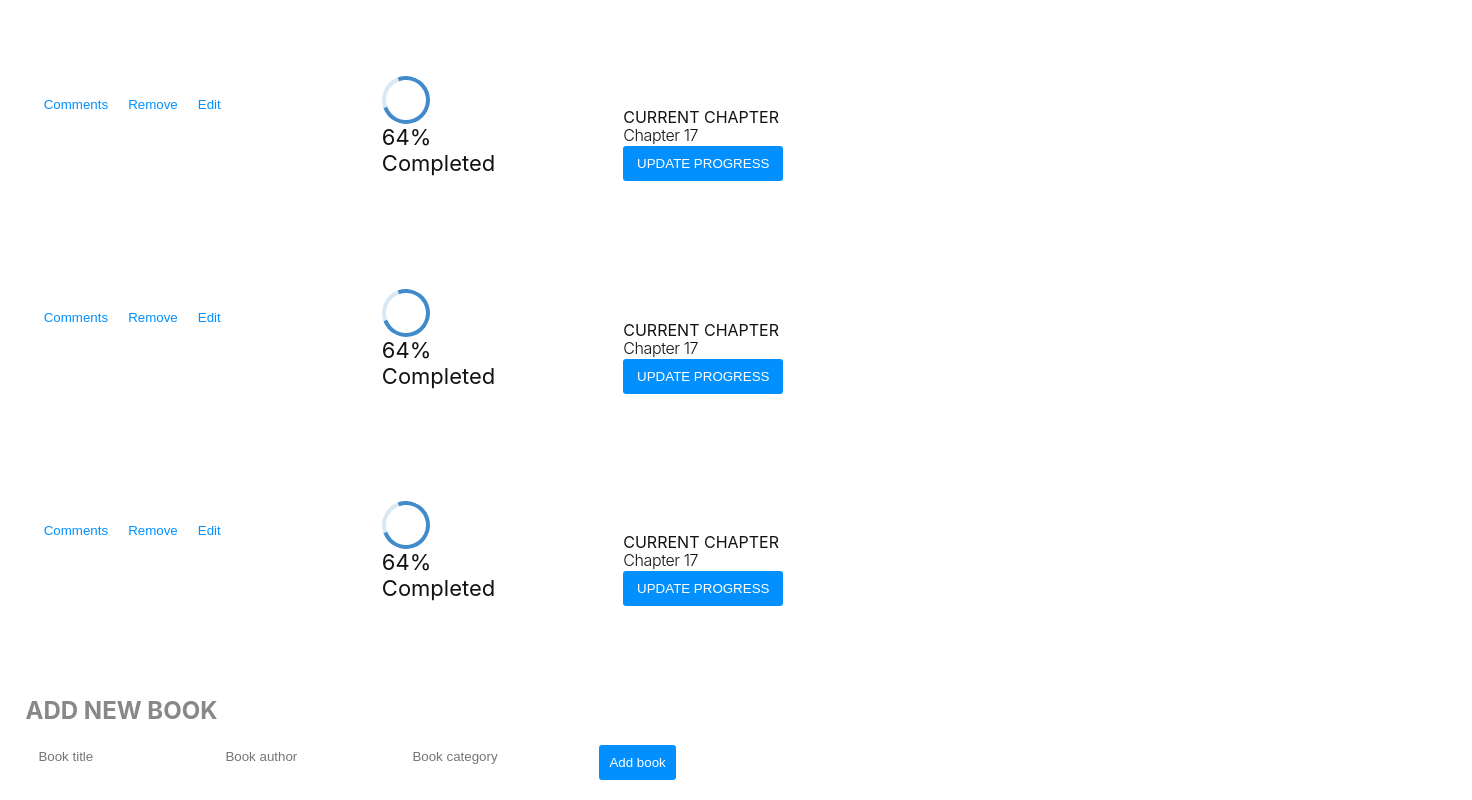
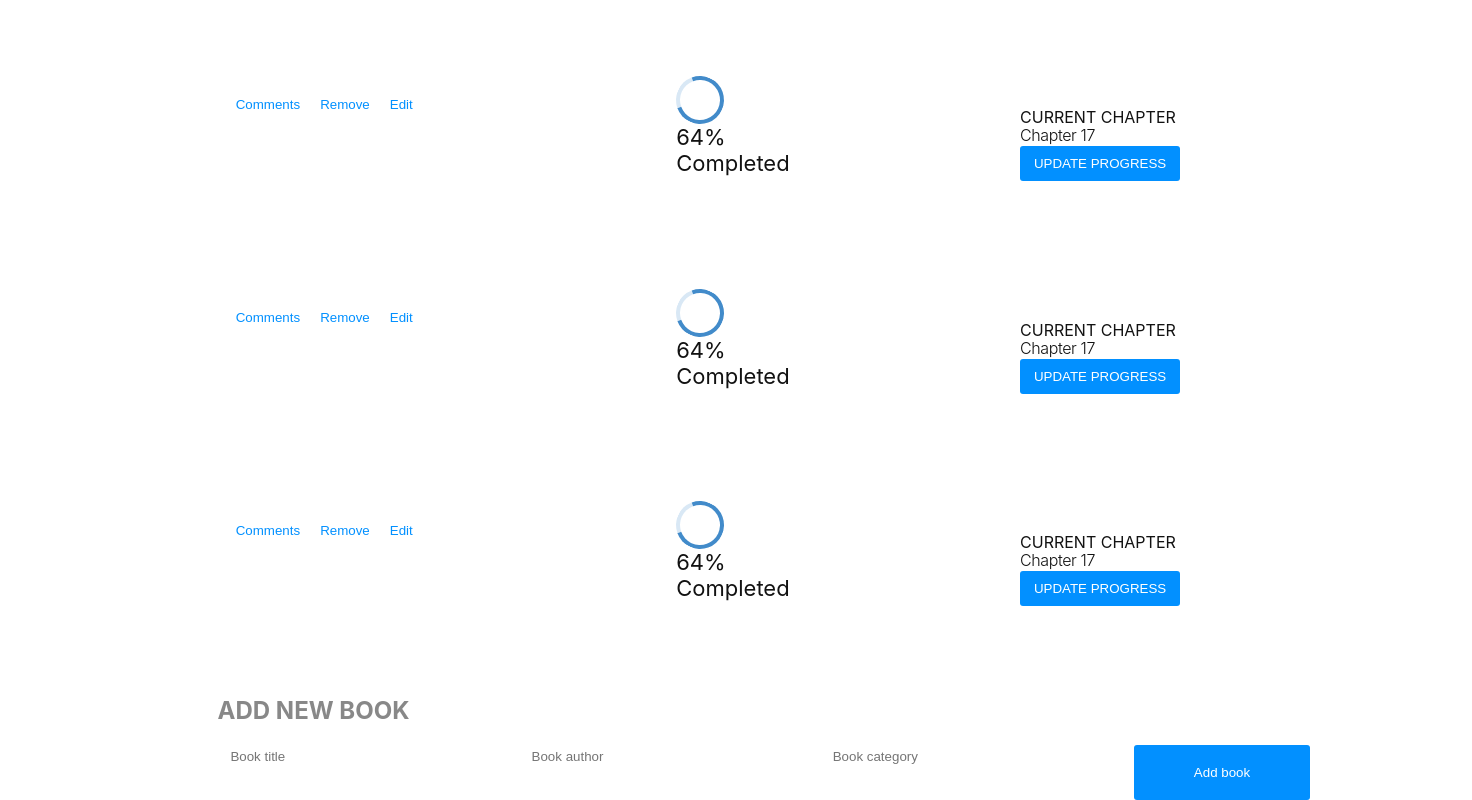
Before and after one commit to PedroH-Neves/book-store-react, a React (Create React App) app: page / in a window 1280 px wide. Shown: the part 1745-2545 px from the top of the page, 1472 px wide, since content can reach past the window. Built offline with nearby package versions, Linux system fonts and the light colour scheme; no server answers.

Commit message:
Change CSS styles

```diff
--- a/src/App.css
+++ b/src/App.css
@@ -1,3 +1,9 @@
+body {
+  width: 100%;
+  height: auto;
+  margin-left: 15%;
+}
+
 .App {
   text-align: center;
 }
--- a/src/components/Book.css
+++ b/src/components/Book.css
@@ -6,6 +6,7 @@
 
 .all-books {
   display: flex;
+  gap: 8%;
 }
 
 .book-div {
--- a/src/components/NewBookForm.css
+++ b/src/components/NewBookForm.css
@@ -1,6 +1,6 @@
 .add-book-form {
   display: flex;
-  gap: 10px;
+  gap: 10%;
   margin-left: 3%;
 }
 
@@ -9,7 +9,7 @@
   background-color: #0290ff;
   border: none;
   border-radius: 3px;
-  padding: 10px;
+  padding: 20px 60px;
 }
 
 .form-input {
```
